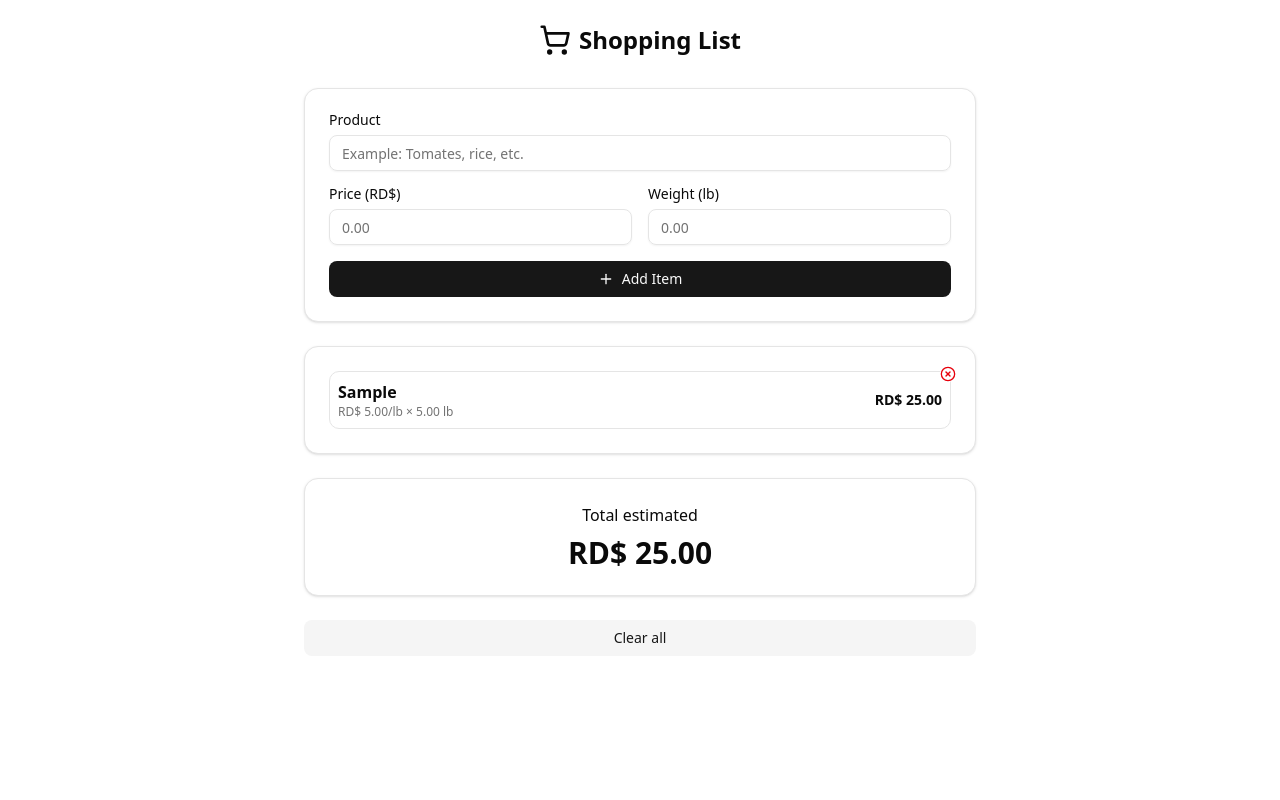
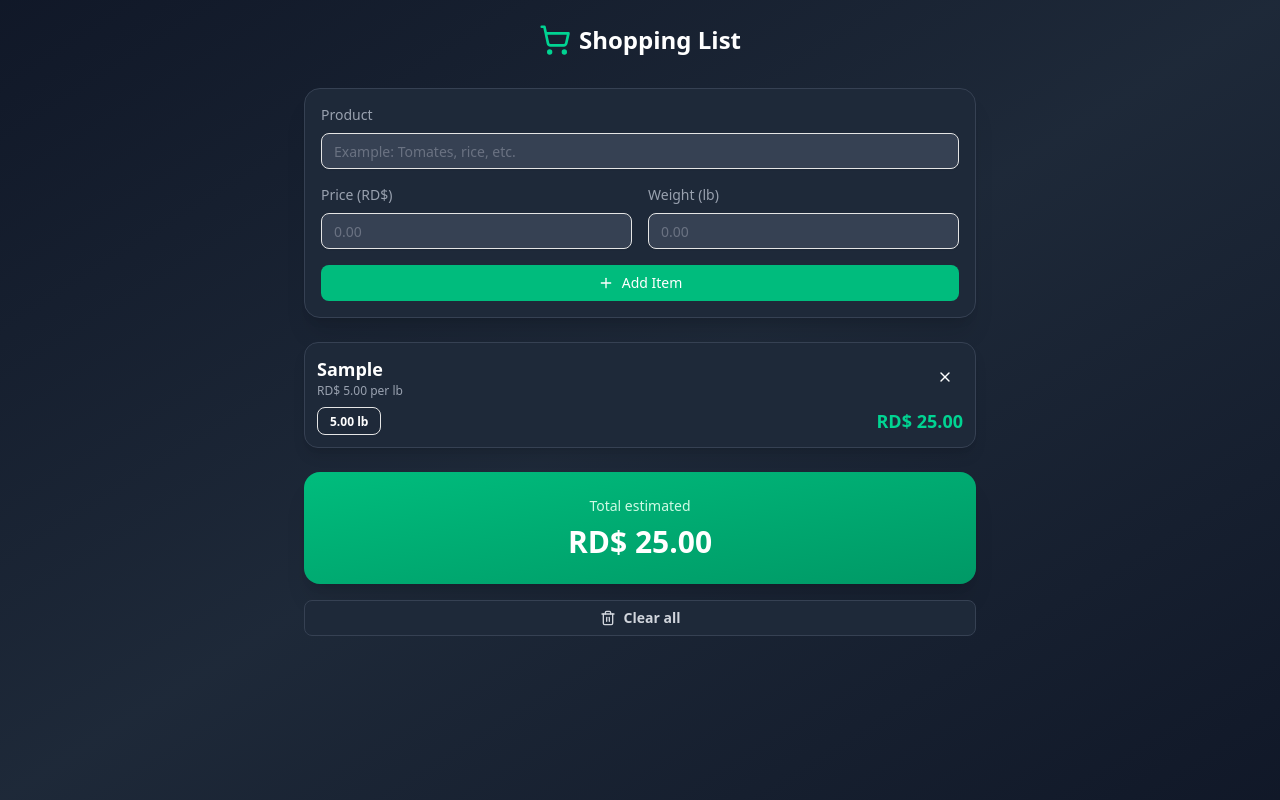
Before and after one commit to fernan2jr/shopping, a React (Vite) app: page / in a window 1280 px wide. Both pictures are taken after typing "Sample", "5", "5" into the empty fields and a click on the button "Add Item". Built offline with nearby package versions, Linux system fonts and the light colour scheme.

Commit message:
Refactor Shopping List App: Remove ThemeProvider and UI components, enhance layout and styling, and update item management logic.

```diff
--- a/src/App.tsx
+++ b/src/App.tsx
@@ -1,12 +1,15 @@
-import React, { useState, useEffect } from "react";
-import { ShoppingCart, Plus, PlusIcon, MinusIcon, XCircle } from "lucide-react";
-import { ButtonGroup, ButtonGroupText } from "@/components/ui/button-group";
-import { Card, CardContent } from "@/components/ui/card";
+import { useState, useEffect } from "react";
+import {
+  ShoppingCart,
+  Plus,
+  PlusIcon,
+  MinusIcon,
+  X,
+  Trash2,
+} from "lucide-react";
 import { Button } from "@/components/ui/button";
 import { Input } from "@/components/ui/input";
 import { Label } from "@/components/ui/label";
-
-import { ThemeProvider } from "@/components/theme-provider";
 
 interface ShoppingItem {
   id: number;
@@ -72,18 +75,12 @@ function App() {
       total: isWeightable ? weightNum * priceNum : priceNum,
     };
 
-    setItems([...items, newItem]);
+    setItems([newItem, ...items]);
 
     // Reset form fields
     setName("");
     setPrice("");
     setWeight("");
-  };
-
-  const handleKeyPress = (e: React.KeyboardEvent<HTMLInputElement>): void => {
-    if (e.key === "Enter") {
-      handleSubmit();
-    }
   };
 
   const deleteItem = (id: number): void => {
@@ -129,151 +126,173 @@ function App() {
   const total: number = items.reduce((sum, item) => sum + item.total, 0);
 
   return (
-    <ThemeProvider defaultTheme="system" storageKey="shoptracker-theme">
-      <div className="min-h-screen p-4 sm:p-6">
+    <div className="min-h-screen p-4 sm:p-6 bg-linear-to-br from-gray-900 via-gray-800 to-gray-900 text-white">
       <div className="max-w-2xl mx-auto space-y-6">
         {/* Header */}
         <div className="text-center mb-8">
           <h1 className="text-2xl font-bold mb-2 flex items-center justify-center gap-2">
-              <ShoppingCart className="size-8" />
+            <ShoppingCart className="size-8 text-emerald-400" />
             Shopping List
           </h1>
         </div>
 
         {/* Form */}
-          <Card>
-            <CardContent>
-              <div className="space-y-4">
-                <div className="space-y-2">
-                  <Label htmlFor="name">Product</Label>
+        <div className="bg-gray-800 rounded-2xl p-4 mb-6 border border-gray-700 shadow-xl">
+          <div className="space-y-2 mb-4">
+            <Label
+              htmlFor="product-name"
+              className="text-sm font-medium text-gray-400"
+            >
+              Product
+            </Label>
             <Input
-                    id="name"
+              type="text"
+              id="product-name"
               placeholder="Example: Tomates, rice, etc."
               value={name}
               onChange={(e) => setName(e.target.value)}
-                    onKeyDown={handleKeyPress}
+              className="w-full bg-gray-700 text-gray-200 placeholder:text-gray-500 focus:ring-emerald-500 focus:border-emerald-500"
             />
           </div>
-                <div className="grid grid-cols-2 gap-4">
+          <div className="grid grid-cols-2 gap-4 mb-4">
             <div className="space-y-2">
-                    <Label htmlFor="price">Price (RD$)</Label>
+              <Label
+                htmlFor="price"
+                className="text-sm font-medium text-gray-400"
+              >
+                Price (RD$)
+              </Label>
               <Input
-                      id="price"
                 type="number"
                 step="0.01"
                 min="0"
                 placeholder="0.00"
+                id="price"
                 value={price}
                 onChange={(e) => setPrice(e.target.value)}
-                      onKeyDown={handleKeyPress}
+                className="w-full bg-gray-700 text-gray-200 placeholder:text-gray-500 focus:ring-emerald-500 focus:border-emerald-500"
               />
             </div>
             <div className="space-y-2">
-                    <Label htmlFor="weight">Weight (lb)</Label>
+              <Label
+                htmlFor="weight"
+                className="text-sm font-medium text-gray-400"
+              >
+                Weight (lb)
+              </Label>
               <Input
-                      id="weight"
                 type="number"
                 step="0.01"
                 min="0"
                 placeholder="0.00"
+                id="weight"
                 value={weight}
                 onChange={(e) => setWeight(e.target.value)}
-                      onKeyDown={handleKeyPress}
+                className="w-full bg-gray-700 text-gray-200 placeholder:text-gray-500 focus:ring-emerald-500 focus:border-emerald-500"
               />
             </div>
           </div>
-                <Button type="submit" className="w-full" onClick={handleSubmit}>
+          <Button
+            type="submit"
+            className="w-full bg-emerald-500 hover:bg-emerald-600 text-white"
+            onClick={handleSubmit}
+          >
             <Plus className="size-4" />
             Add Item
           </Button>
         </div>
-            </CardContent>
-          </Card>
 
         {/* Items List */}
-          <Card className="">
-            <CardContent>
-              {items.length === 0 ? (
-                <div className="text-center py-12 text-muted-foreground">
-                  <ShoppingCart className="size-16 mx-auto mb-4 opacity-30" />
-                  <p>No items added</p>
-                </div>
-              ) : (
-                <div className="space-y-3">
+        <div className="space-y-3 mb-6">
           {items.map((item) => (
             <div
               key={item.id}
-                      className="relative flex items-center justify-between p-2 border rounded-lg"
+              className="rounded-xl p-3 bg-gray-800 border border-gray-700 shadow-lg hover:shadow-xl transition-shadow duration-200"
             >
-                      <div className="">
-                        <h3 className="font-semibold">{item.name}</h3>
-                        <p className="text-xs text-muted-foreground">
-                          {item.isWeightable
-                            ? `RD$ ${item.price.toFixed(
-                                2
-                              )}/lb × ${item.weight.toFixed(2)} lb`
-                            : `RD$ ${item.price.toFixed(2)}`}
+              <div className="flex items-center justify-between gap-3 mb-2">
+                <div className="flex-1 min-w-0">
+                  <h3 className="text-lg font-semibold truncate">
+                    {item.name}
+                  </h3>
+                  <p className="text-xs text-gray-400">
+                    RD$ {item.price.toFixed(2)} per{" "}
+                    {item.isWeightable ? "lb" : "unit"}
                   </p>
                 </div>
-
-                      {!item.isWeightable && (
-                        <ButtonGroup>
+                <Button
+                  variant="ghost"
+                  size="icon"
+                  onClick={() => deleteItem(item.id)}
+                >
+                  <X className="size-4 rounded-full" />
+                </Button>
+              </div>
+              <div className="flex item-center justify-between">
+                {item.isWeightable ? (
+                  <div className="flex item-center gap-2">
+                    <div className="px-3 rounded-md border">
+                      <span className="text-xs font-semibold">
+                        {item.weight.toFixed(2)} lb
+                      </span>
+                    </div>
+                  </div>
+                ) : (
+                  <div className="flex item-center justify-center gap-2">
                     <Button
                       variant="outline"
-                            size="sm"
+                      size="icon"
                       onClick={() => decrementQuantity(item.id)}
                       disabled={item.quantity <= 1}
+                      className="bg-gray-700 hover:bg-gray-600 text-gray-300 border-gray-600 hover:text-white"
                     >
                       <MinusIcon className="size-4" />
                     </Button>
-                          <ButtonGroupText>{item.quantity}</ButtonGroupText>
+                    <span className="text-lg font-bold min-w-[2.5ch] text-center pt-0.5">
+                      {item.quantity}
+                    </span>
                     <Button
                       variant="outline"
-                            size="sm"
+                      size="icon"
                       onClick={() => incrementQuantity(item.id)}
+                      className="bg-gray-700 hover:bg-gray-600 text-gray-300 border-gray-600 hover:text-white"
                     >
                       <PlusIcon className="size-4" />
                     </Button>
-                        </ButtonGroup>
+                  </div>
                 )}
-
-                      <div className="flex items-center gap-3">
-                        <span className="text-sm font-semibold">
+                <div className="text-right">
+                  <div className="text-lg font-bold text-emerald-400">
                     RD$ {item.total.toFixed(2)}
-                        </span>
-                        <Button
-                          variant="ghost"
-                          size="icon"
-                          className="absolute -top-4 -right-4 text-destructive hover:text-white hover:bg-destructive"
-                          onClick={() => deleteItem(item.id)}
-                        >
-                          <XCircle className="size-4 bg-background rounded-full" />
-                        </Button>
+                  </div>
+                </div>
               </div>
             </div>
           ))}
         </div>
-              )}
-            </CardContent>
-          </Card>
 
         {/* Total */}
-          <Card>
-            <CardContent>
+        <div className="bg-linear-to-br from-emerald-500 to-emerald-600 rounded-2xl p-6 mb-4 shadow-xl">
           <div className="text-center">
-                <p className="mb-2">Total estimated</p>
-                <p className="text-3xl font-bold">RD$ {total.toFixed(2)}</p>
+            <p className="text-emerald-100 text-sm font-medium mb-2">
+              Total estimated
+            </p>
+            <p className="text-3xl font-bold text-white">
+              RD$ {total.toFixed(2)}
+            </p>
           </div>
-            </CardContent>
-          </Card>
+        </div>
         {items.length > 0 && (
-            <Button variant="secondary" className="w-full" onClick={clearAll}>
+          <Button
+            variant="secondary"
+            className="w-full bg-gray-800 hover:bg-gray-700 text-gray-300 hover:text-white font-semibold py-3 px-4 transition-all duration-200 border border-gray-700 hover:border-gray-600 flex items-center justify-center gap-2"
+            onClick={clearAll}
+          >
+            <Trash2 className="size-4" />
             Clear all
           </Button>
         )}
       </div>
     </div>
-    </ThemeProvider>
   );
 }
 
--- a/src/components/theme-provider.tsx
+++ /dev/null
@@ -1,73 +0,0 @@
-import { createContext, useContext, useEffect, useState } from "react";
-
-type Theme = "dark" | "light" | "system";
-
-type ThemeProviderProps = {
-  children: React.ReactNode;
-  defaultTheme?: Theme;
-  storageKey?: string;
-};
-
-type ThemeProviderState = {
-  theme: Theme;
-  setTheme: (theme: Theme) => void;
-};
-
-const initialState: ThemeProviderState = {
-  theme: "system",
-  setTheme: () => null,
-};
-
-const ThemeProviderContext = createContext<ThemeProviderState>(initialState);
-
-export function ThemeProvider({
-  children,
-  defaultTheme = "system",
-  storageKey = "vite-ui-theme",
-  ...props
-}: ThemeProviderProps) {
-  const [theme, setTheme] = useState<Theme>(
-    () => (localStorage.getItem(storageKey) as Theme) || defaultTheme
-  );
-
-  useEffect(() => {
-    const root = window.document.documentElement;
-
-    root.classList.remove("light", "dark");
-
-    if (theme === "system") {
-      const systemTheme = window.matchMedia("(prefers-color-scheme: dark)")
-        .matches
-        ? "dark"
-        : "light";
-
-      root.classList.add(systemTheme);
-      return;
-    }
-
-    root.classList.add(theme);
-  }, [theme]);
-
-  const value = {
-    theme,
-    setTheme: (theme: Theme) => {
-      localStorage.setItem(storageKey, theme);
-      setTheme(theme);
-    },
-  };
-
-  return (
-    <ThemeProviderContext.Provider {...props} value={value}>
-      {children}
-    </ThemeProviderContext.Provider>
-  );
-}
-
-export const useTheme = () => {
-  const context = useContext(ThemeProviderContext);
-
-  if (context === undefined)
-    throw new Error("useTheme must be used within a ThemeProvider");
-
-  return context;
-};
--- a/src/components/ui/card.tsx
+++ /dev/null
@@ -1,92 +0,0 @@
-import * as React from "react"
-
-import { cn } from "@/lib/utils"
-
-function Card({ className, ...props }: React.ComponentProps<"div">) {
-  return (
-    <div
-      data-slot="card"
-      className={cn(
-        "bg-card text-card-foreground flex flex-col gap-6 rounded-xl border py-6 shadow-sm",
-        className
-      )}
-      {...props}
-    />
-  )
-}
-
-function CardHeader({ className, ...props }: React.ComponentProps<"div">) {
-  return (
-    <div
-      data-slot="card-header"
-      className={cn(
-        "@container/card-header grid auto-rows-min grid-rows-[auto_auto] items-start gap-2 px-6 has-data-[slot=card-action]:grid-cols-[1fr_auto] [.border-b]:pb-6",
-        className
-      )}
-      {...props}
-    />
-  )
-}
-
-function CardTitle({ className, ...props }: React.ComponentProps<"div">) {
-  return (
-    <div
-      data-slot="card-title"
-      className={cn("leading-none font-semibold", className)}
-      {...props}
-    />
-  )
-}
-
-function CardDescription({ className, ...props }: React.ComponentProps<"div">) {
-  return (
-    <div
-      data-slot="card-description"
-      className={cn("text-muted-foreground text-sm", className)}
-      {...props}
-    />
-  )
-}
-
-function CardAction({ className, ...props }: React.ComponentProps<"div">) {
-  return (
-    <div
-      data-slot="card-action"
-      className={cn(
-        "col-start-2 row-span-2 row-start-1 self-start justify-self-end",
-        className
-      )}
-      {...props}
-    />
-  )
-}
-
-function CardContent({ className, ...props }: React.ComponentProps<"div">) {
-  return (
-    <div
-      data-slot="card-content"
-      className={cn("px-6", className)}
-      {...props}
-    />
-  )
-}
-
-function CardFooter({ className, ...props }: React.ComponentProps<"div">) {
-  return (
-    <div
-      data-slot="card-footer"
-      className={cn("flex items-center px-6 [.border-t]:pt-6", className)}
-      {...props}
-    />
-  )
-}
-
-export {
-  Card,
-  CardHeader,
-  CardFooter,
-  CardTitle,
-  CardAction,
-  CardDescription,
-  CardContent,
-}
```
Also changed, not shown: src/components/ui/button-group.tsx (deleted, +0 -83 lines), src/components/ui/separator.tsx (deleted, +0 -26 lines). Lines whose indentation alone changed are shown as unchanged.
